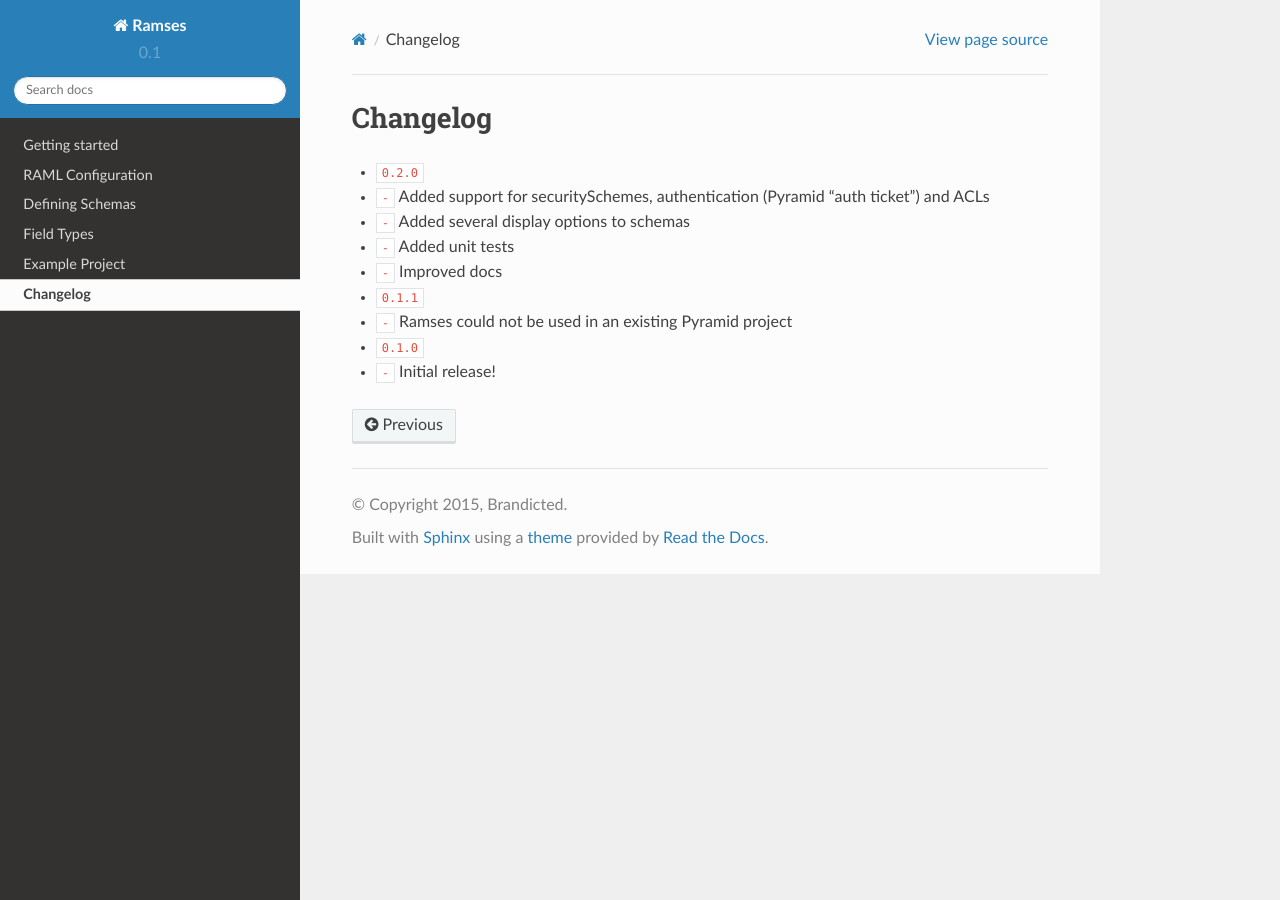
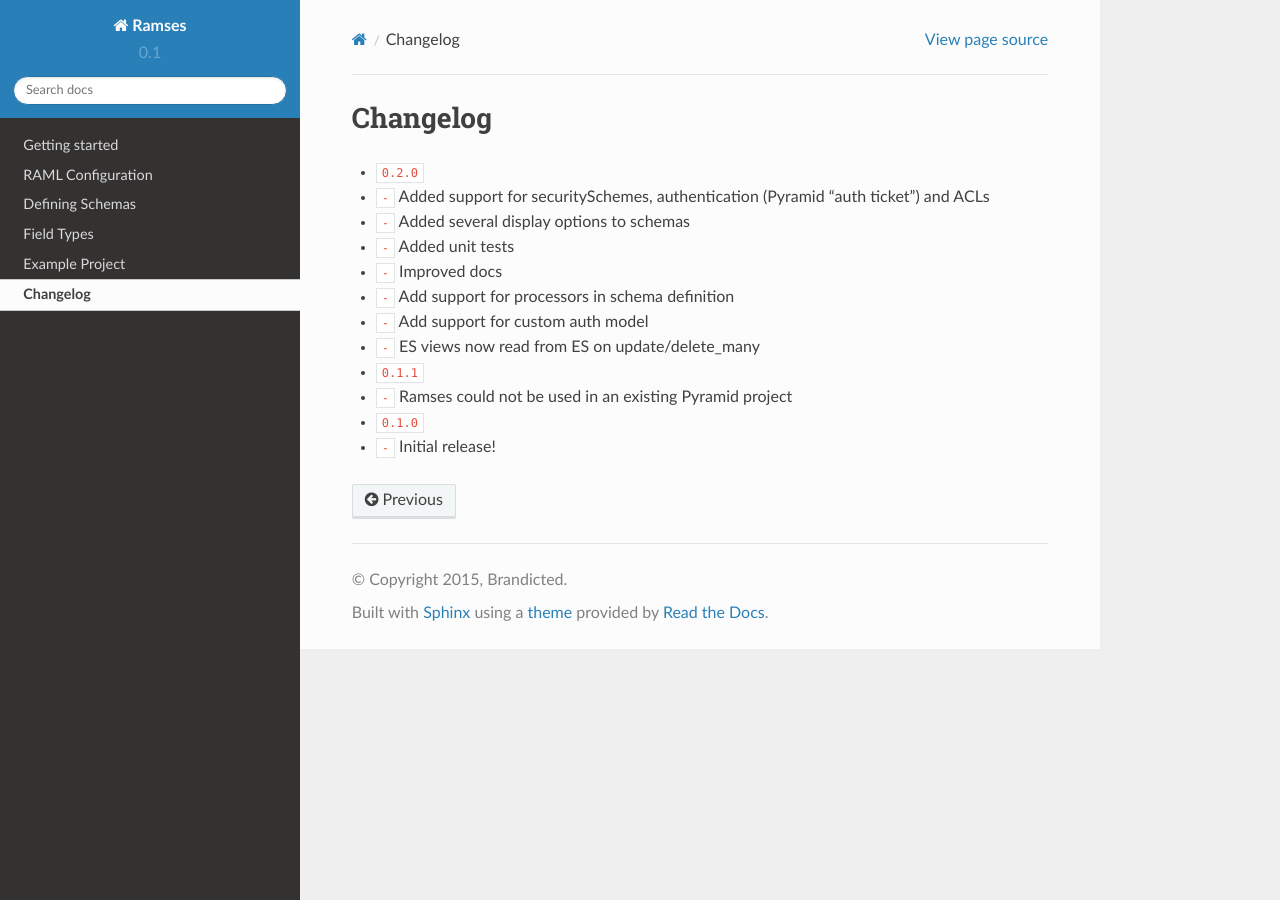
Before and after one commit to ramses-tech/ramses, a Sphinx documentation site: the page built from docs/source/changelog.rst, in a window 1280 px wide. Built offline with Sphinx 7.4.7 and the Read the Docs theme 2.0.0, drawn with Linux system fonts in a browser that asks for light colours; cross-references to code outside the pages are shown as plain code.

Commit message:
prepare release 0.2.0

```diff
--- a/docs/source/changelog.rst
+++ b/docs/source/changelog.rst
@@ -6,6 +6,9 @@
 * :support:`-` Added several display options to schemas
 * :support:`-` Added unit tests
 * :support:`-` Improved docs
+* :feature:`-` Add support for processors in schema definition
+* :feature:`-` Add support for custom auth model
+* :support:`-` ES views now read from ES on update/delete_many
 
 * :release:`0.1.1 <2015-04-21>`
 * :bug:`-` Ramses could not be used in an existing Pyramid project
--- a/docs/source/index.rst
+++ b/docs/source/index.rst
@@ -3,8 +3,8 @@
 
 Ramses is a library that generates a RESTful API using RAML. It uses Pyramid and `Nefertari <https://nefertari.readthedocs.org/en/master/>`_ which provides ElasticSearch-powered views.
 
-Table of Content
-================
+Table of Contents
+=================
 
 .. toctree::
    :maxdepth: 2
--- a/setup.py
+++ b/setup.py
@@ -10,7 +10,7 @@
     'cryptacular',
     'pyraml-parser',
     'inflection',
-    'nefertari',
+    'nefertari==0.3.0',
     'transaction',
 ]
 
```
Also changed, not shown: 1 other file.
